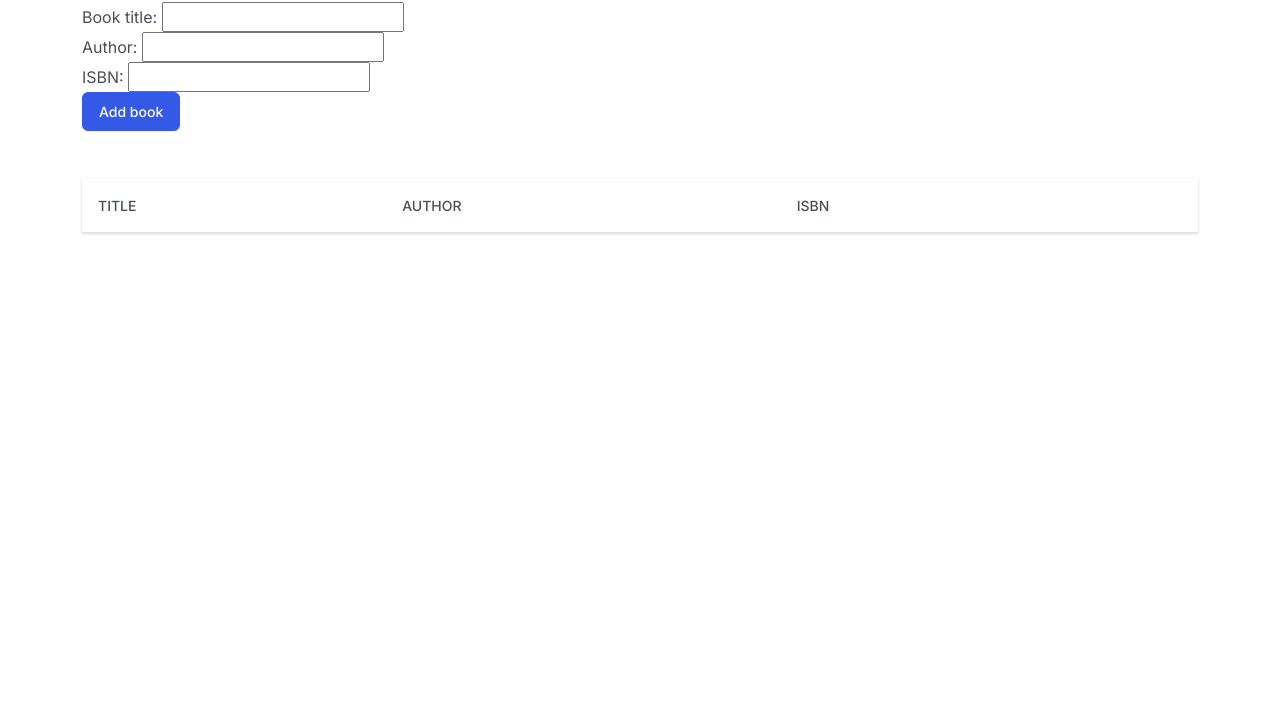
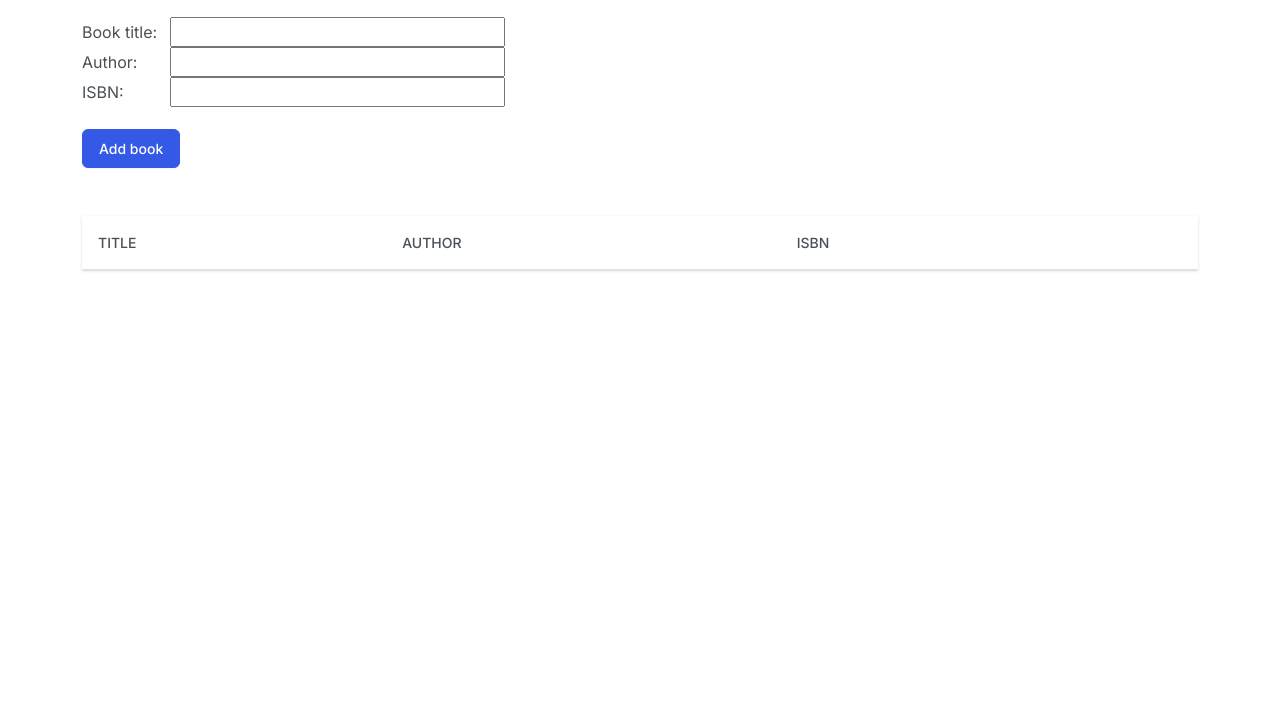
Before and after one commit to deniz-ozturk/booklist, a plain HTML site: page index.html in a window 1280 px wide. Shown: the part 97-800 px from the top of the page. Drawn offline with nearby package versions, Linux system fonts and the light colour scheme.

Commit message:
Added minor cosmetic changes (width & margin)

```diff
--- a/index.html
+++ b/index.html
@@ -6,26 +6,29 @@
     <meta name="viewport" content="width=device-width, initial-scale=1.0">
     <script src="https://kit.fontawesome.com/5fbef5c4f1.js" crossorigin="anonymous"></script>
     <link rel="stylesheet" href="https://bootswatch.com/5/zephyr/bootstrap.min.css">
+    <link rel="stylesheet" href="styles.css">
     <title>BookDB</title>
 </head>
 <body>
     <div class="container mt-4" id="main">
         <h1 class="display-4 text-center"><i class="fa fa-solid fa-book"></i></i><span class="text-primary">Book</span>DB</h1>
         <form id="book-form">
-            <div class="form-group">
+            <div id="fields-container">
+                <div class="form-row">
                     <label for="bookTitle">Book title:
                     </label>
                     <input type="text" id="titleField">
                 </div>
-            <div class="form-group">
+                <div class="form-row">
                     <label for="Author">Author:
                     </label>
                     <input type="text" id="authorField">
                 </div>
-            <div class="form-group">
+                <div class="form-row">
                     <label for="ISBN">ISBN:
                     </label>
                     <input type="text" id="isbnField">
+                </div>
             </div>
             <input type="submit" value="Add book" class="btn btn-primary btn-block">
         </form>
--- /dev/null
+++ b/styles.css
@@ -0,0 +1,11 @@
+.form-row label {
+    width: 7.5%;
+}
+
+.form-row input {
+    width: 30%;
+}
+
+#fields-container {
+    margin: 2% 0;
+}
```
Lines whose indentation alone changed are shown as unchanged.
